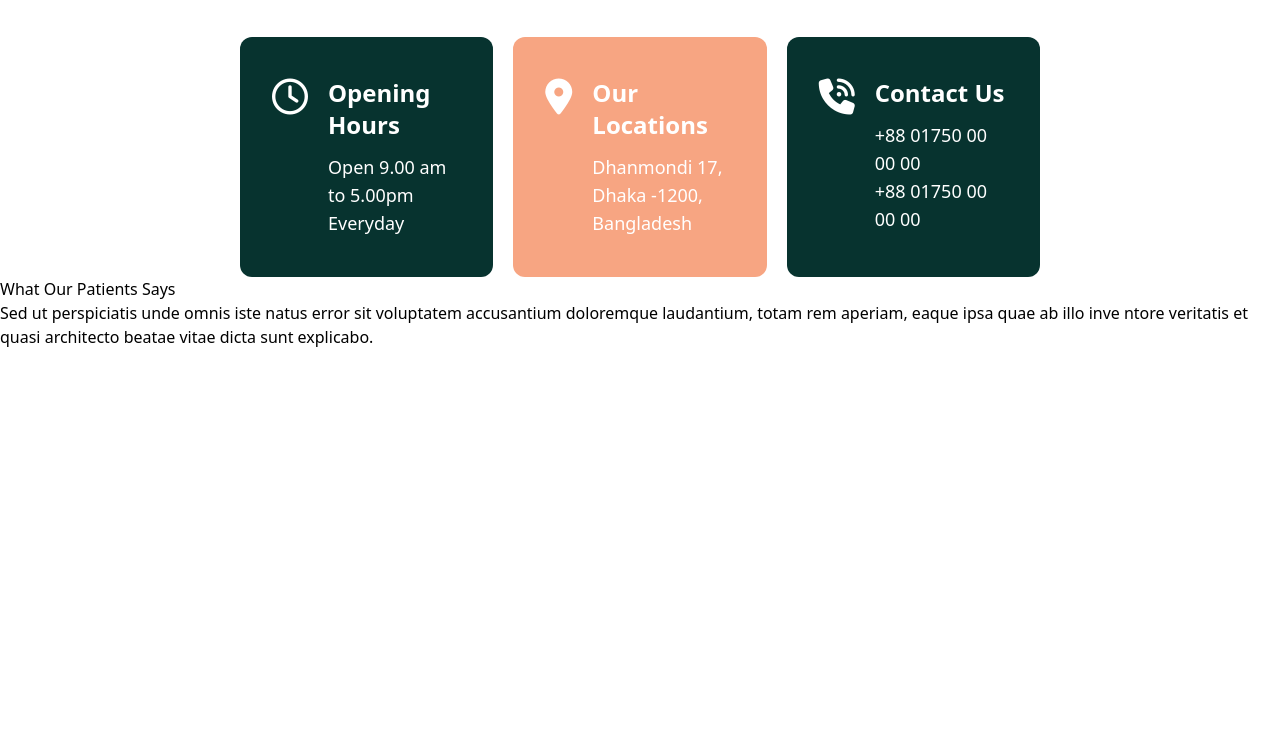
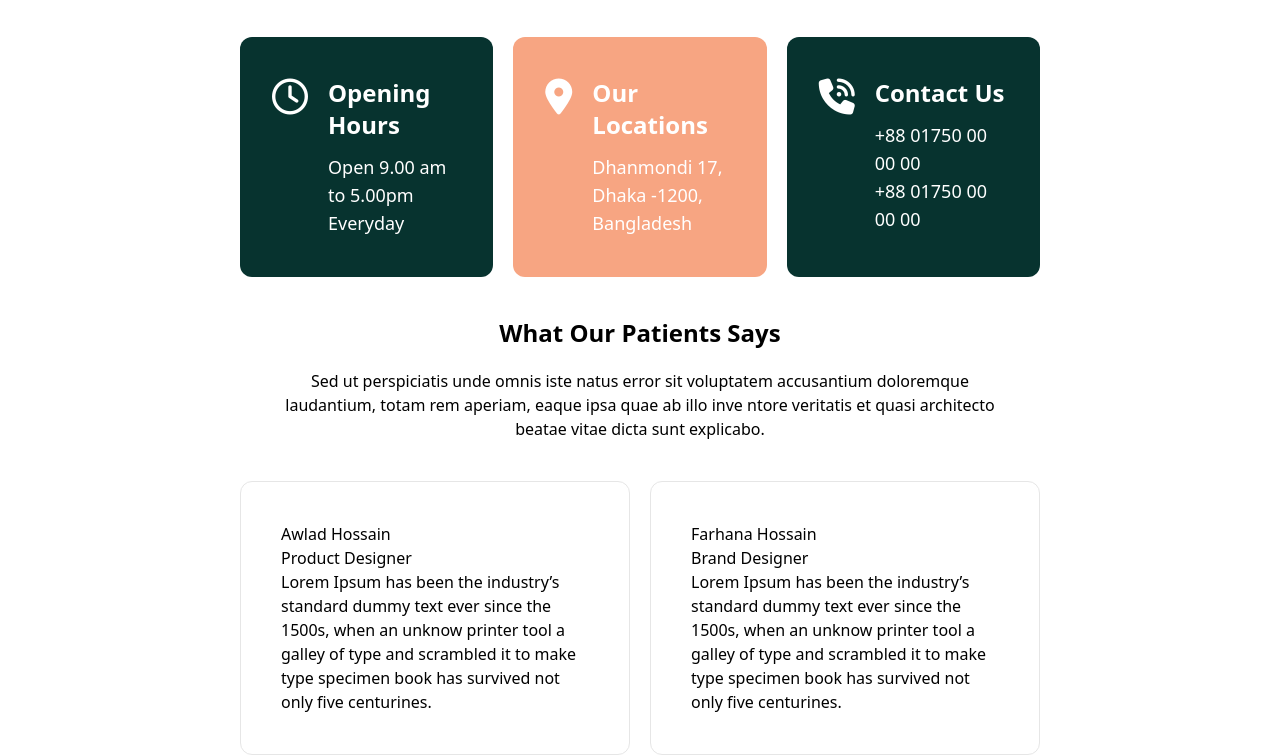
Before and after one commit to ReazTausif97/Doctor-Website, a plain HTML site: page index.html in a window 1280 px wide. Shown: the part 1796-2551 px from the top of the page. Before the commit the page ends 2145 px from the top, so only its background shows below. Drawn offline with nearby package versions, Linux system fonts and the light colour scheme.

Commit message:
reviews card

```diff
--- a/index.html
+++ b/index.html
@@ -141,17 +141,36 @@
   </section>
 
 
-  <section class="reviews">
-    <div class="reviewstext">
-      <h1>What Our Patients Says</h1>
-      <p>Sed ut perspiciatis unde omnis iste natus error sit voluptatem accusantium doloremque laudantium, totam rem aperiam, eaque ipsa quae ab illo inve ntore veritatis et quasi architecto beatae vitae dicta sunt explicabo.</p>
+  <section class="reviews md:px-60 mt-10">
+    <div class="reviewstext text-center">
+      <h1 class="font-bold text-2xl">What Our Patients Says</h1>
+      <p class="mt-5 px-10">Sed ut perspiciatis unde omnis iste natus error sit voluptatem accusantium doloremque
+        laudantium,
+        totam rem
+        aperiam, eaque ipsa quae ab illo inve ntore veritatis et quasi architecto beatae vitae dicta sunt explicabo.</p>
     </div>
-    <div class="reviewcards">
-      <div class="reviewcard1">
+    <div class="reviewcards flex gap-5 mt-10">
+      <div class="reviewcard1 border border-[#E6E6E6] p-10 rounded-xl ">
+        <div>
 
+          <div>
+            <h1>Awlad Hossain</h1>
+            <p>Product Designer</p>
+          </div>
+          <p>Lorem Ipsum has been the industry’s standard dummy text ever since the 1500s, when an unknow printer tool a
+            galley of type and scrambled it to make type specimen book has survived not only five centurines.</p>
+        </div>
       </div>
-      <div class="reviewcard2">
 
+      <div class="reviewcard2 border border-[#E6E6E6] p-10 rounded-xl">
+        <div>
+          <div>
+            <h1>Farhana Hossain</h1>
+            <p>Brand Designer</p>
+          </div>
+          <p>Lorem Ipsum has been the industry’s standard dummy text ever since the 1500s, when an unknow printer tool a
+            galley of type and scrambled it to make type specimen book has survived not only five centurines.</p>
+        </div>
       </div>
     </div>
   </section>
```
